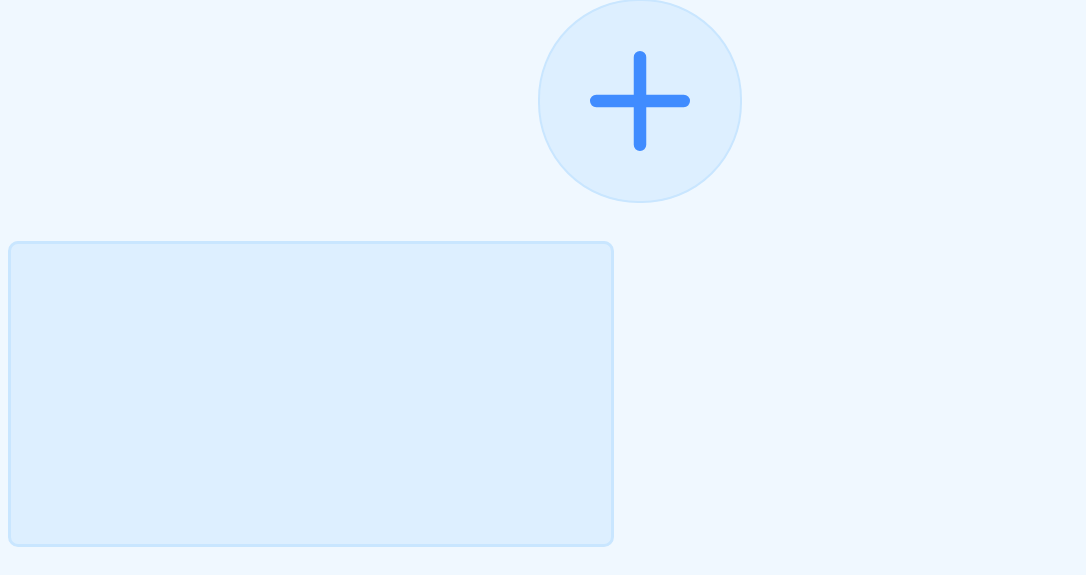
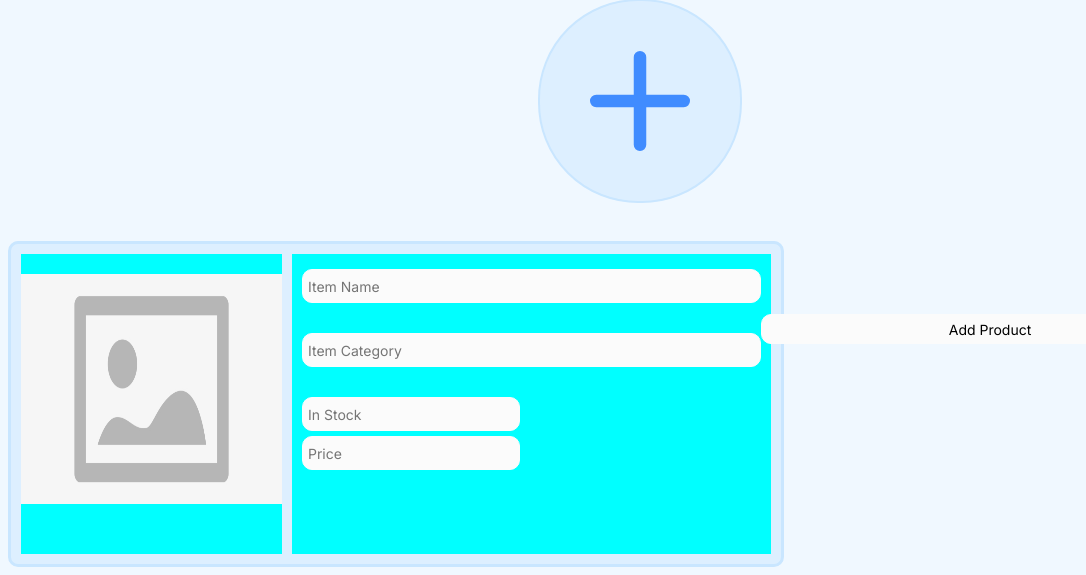
Before and after one commit to n-ginan/Simple-Inventory, a Flask app: page / in a window 1280 px wide. Shown: the part 267-842 px from the top of the page, without its empty margins (0-1086 px from the left). Before the commit the page ends 814 px from the top, so only its background shows below. Run offline with Flask 3, Linux system fonts and the light colour scheme.

Commit message:
initial form done

```diff
--- a/static/css/index.css
+++ b/static/css/index.css
@@ -43,8 +43,74 @@ body {
     background-color: #DDEFFF;
     border: 3px solid #C9E6FF;
     border-radius: 10px;
+    display: flex;
+    flex-direction: row;
+    gap: 10px;
     height: 300px;
-    width: 600px;
+    padding: 10px;
+    width: 750px;
+}
+
+.img-container {
+    background-color: aqua;
+    height: 300px;
+    max-width: 100%;
+    width: 60%;
+}
+
+.item-image {
+    height: 230px;
+    position: relative;
+    top: 20px;
+    width: 100%;
+}
+
+.input-container {
+    background-color: aqua;
+    display: flex;
+    flex-direction: column;
+    flex-wrap: wrap;
+    justify-content: flex-start safe;
+    height: 280px;
+    padding: 10px;
+    width: 100%;
+}
+
+input[type="text"] {
+    background-color: #FBFBFB;
+    border: 1px solid #FBFBFB;
+    border-radius: 10px;
+    font-family: "Inter";
+    font-size: 14px;
+    padding-left: 5px;
+}
+
+.item-name, .item-category {
+    height: 30px;
+    margin-top: 5px;
+    margin-bottom: 25px;
+    width: 450px;
+}
+
+.stocks, .price {
+    height: 30px;
+    margin-top: 5px;
+    width: 209px;
+}
+
+.stocks {
+    margin-right: 20px;
+}
+
+.add-product-btn {
+    background-color: #FBFBFB;
+    border: 1px solid #FBFBFB;
+    border-radius: 10px;
+    font-family: "Inter";
+    font-size: 14px;
+    height: 30px;
+    margin-top: 50px;
+    width: 458px;
 }
 
 @keyframes spin {
--- a/templates/index.html
+++ b/templates/index.html
@@ -5,6 +5,7 @@
     <meta name="viewport" content="width=device-width, initial-scale=1.0">
     <title>Simple Inventory</title>
     <link rel="stylesheet" href="/static/css/index.css">
+    <link href='https://fonts.googleapis.com/css?family=Inter' rel='stylesheet'>
 </head>
 <body>
     <div class="center-container">
@@ -15,6 +16,18 @@
         </div>
     </div>
     <div class="form-container">
+        <div class="img-container">
+            <img class="item-image" src="/static/img/placeholder-image.jpeg">
+        </div>
+        <div class="input-container">
+            <form id="itemForm">
+                <input type="text" class="item-name" name="item_name" placeholder="Item Name">
+                <input type="text" class="item-category" name="item_category" placeholder="Item Category">
+                <input type="text" class="stocks" name="stocks" placeholder="In Stock">
+                <input type="text" class="price" name="price" placeholder="Price">
+            </form>
+            <button class="add-product-btn">Add Product</button>
+        </div>
     </div>
 </body>
 </html>
```
Also changed, not shown: static/img/placeholder-image.jpeg (added).
